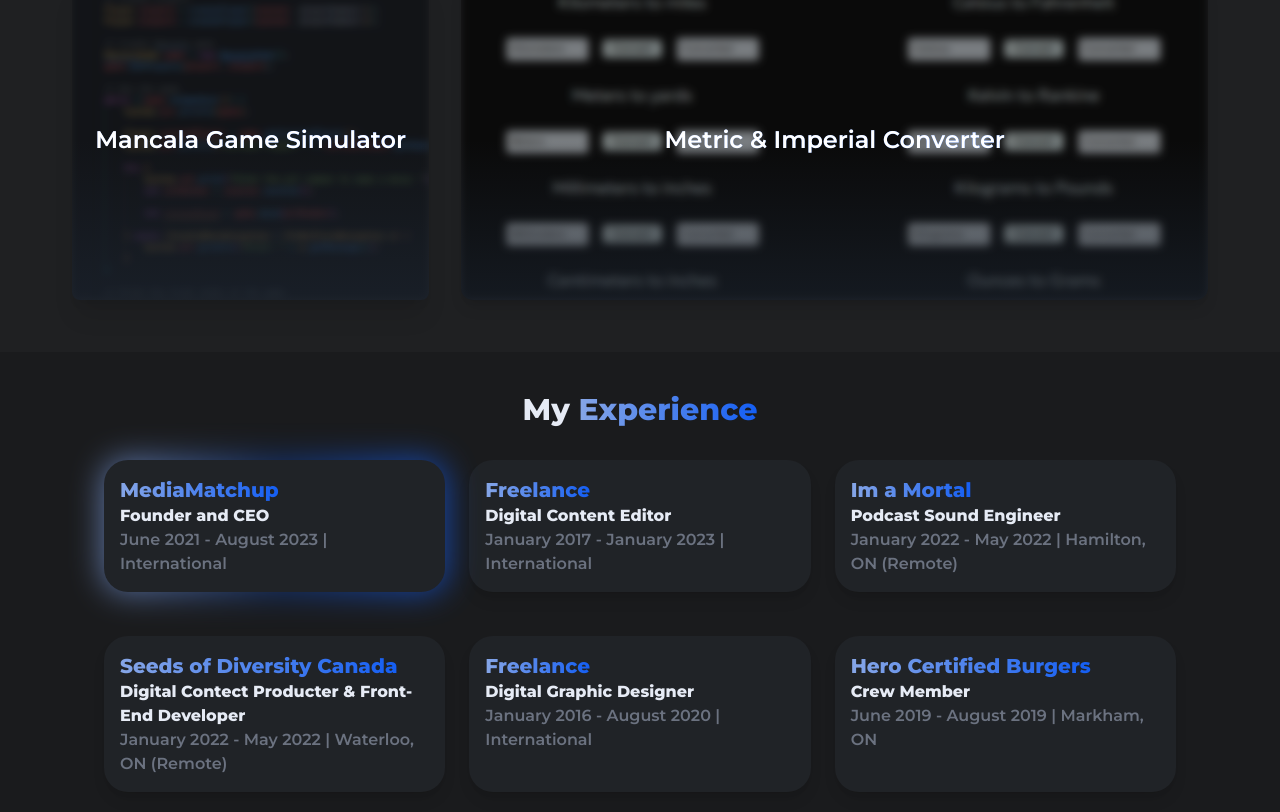
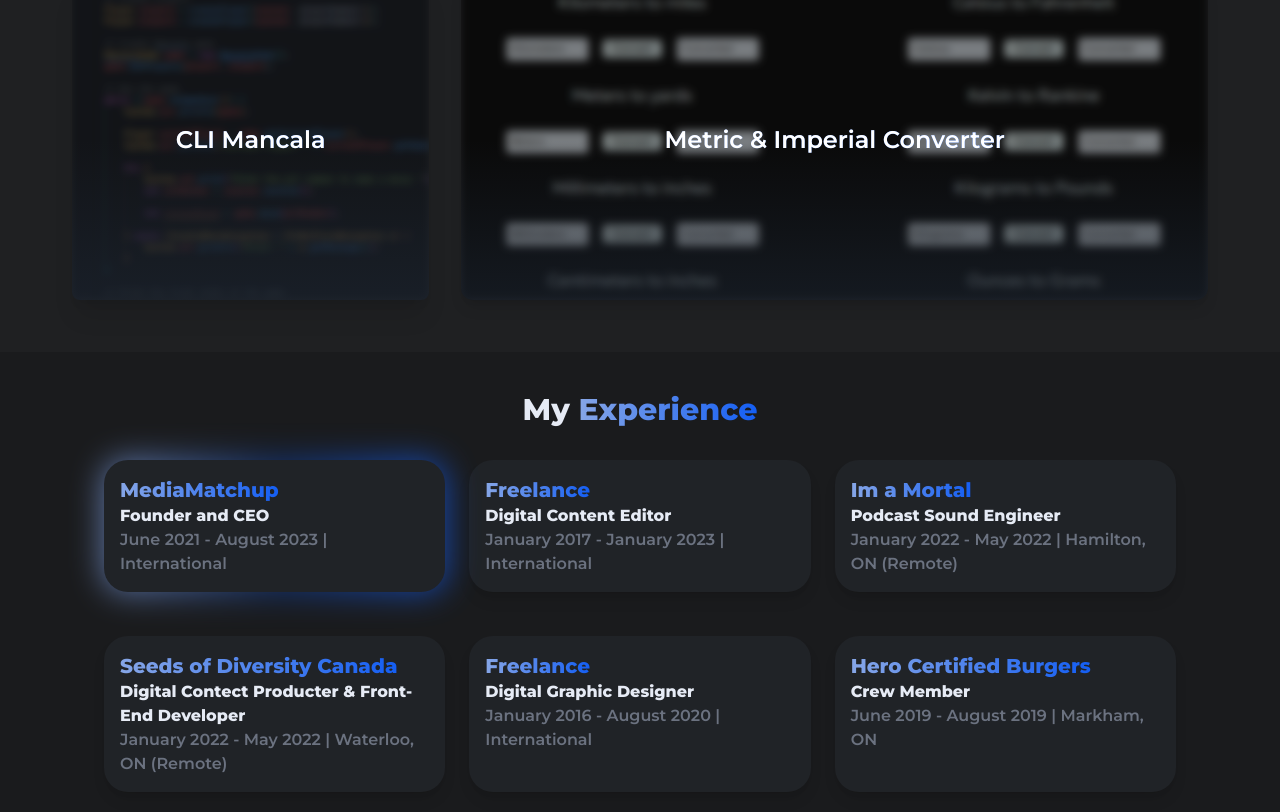
Before and after one commit to P541M/personal-portfolio, a React (Create React App) app: page / in a window 1280 px wide. Shown: the part 1640-2452 px from the top of the page. Built offline with nearby package versions, Linux system fonts and the light colour scheme.

Commit message:
final commit before deployment

```diff
--- a/package.json
+++ b/package.json
@@ -41,6 +41,7 @@
     ]
   },
   "devDependencies": {
+    "gh-pages": "^6.1.1",
     "tailwindcss": "^3.4.3"
   }
 }
--- a/src/components/Work.jsx
+++ b/src/components/Work.jsx
@@ -76,7 +76,7 @@
             <div className="pointer-events-none absolute inset-0 bg-gradient-to-t from-gray-800 via-transparent to-transparent opacity-50"></div>
             <div className="absolute inset-0 flex items-center justify-center px-4">
               <span className="text-white text-lg md:text-2xl font-semibold text-center">
-                Mancala Game Simulator
+                CLI Mancala
               </span>
             </div>
           </a>
```
Also changed, not shown: 1 other file (tests, documents, lock files or other folders).
